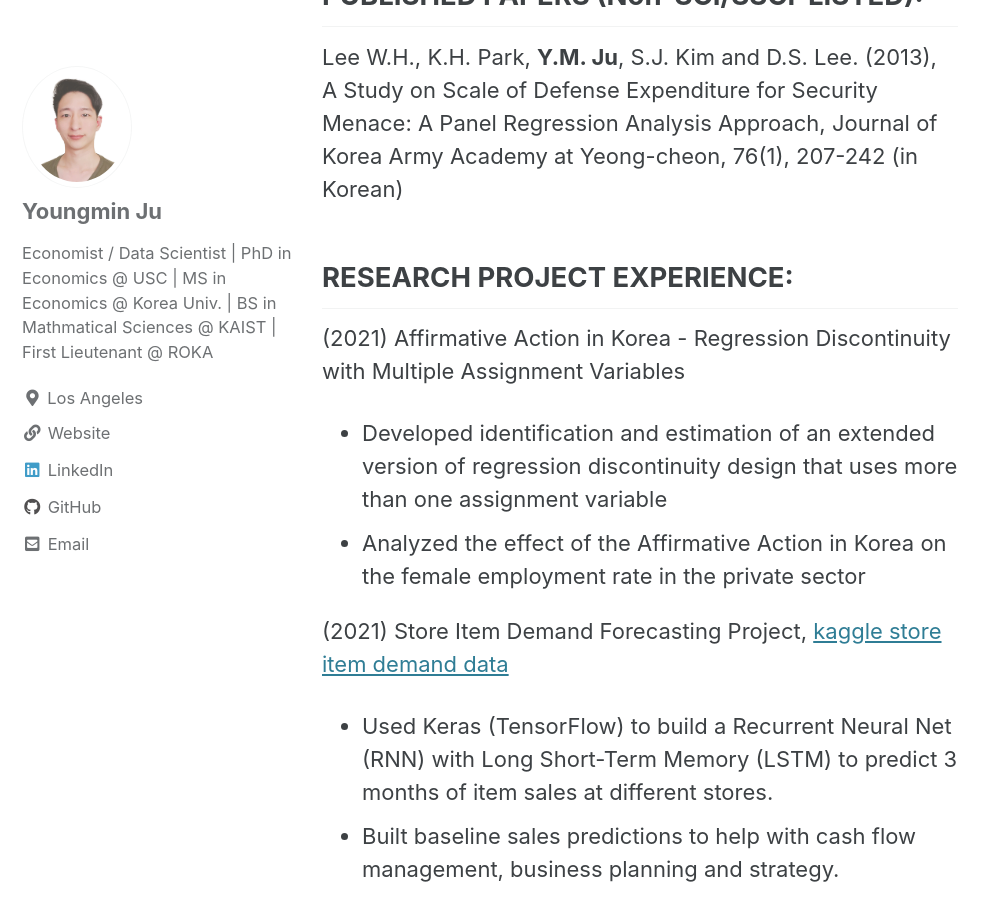
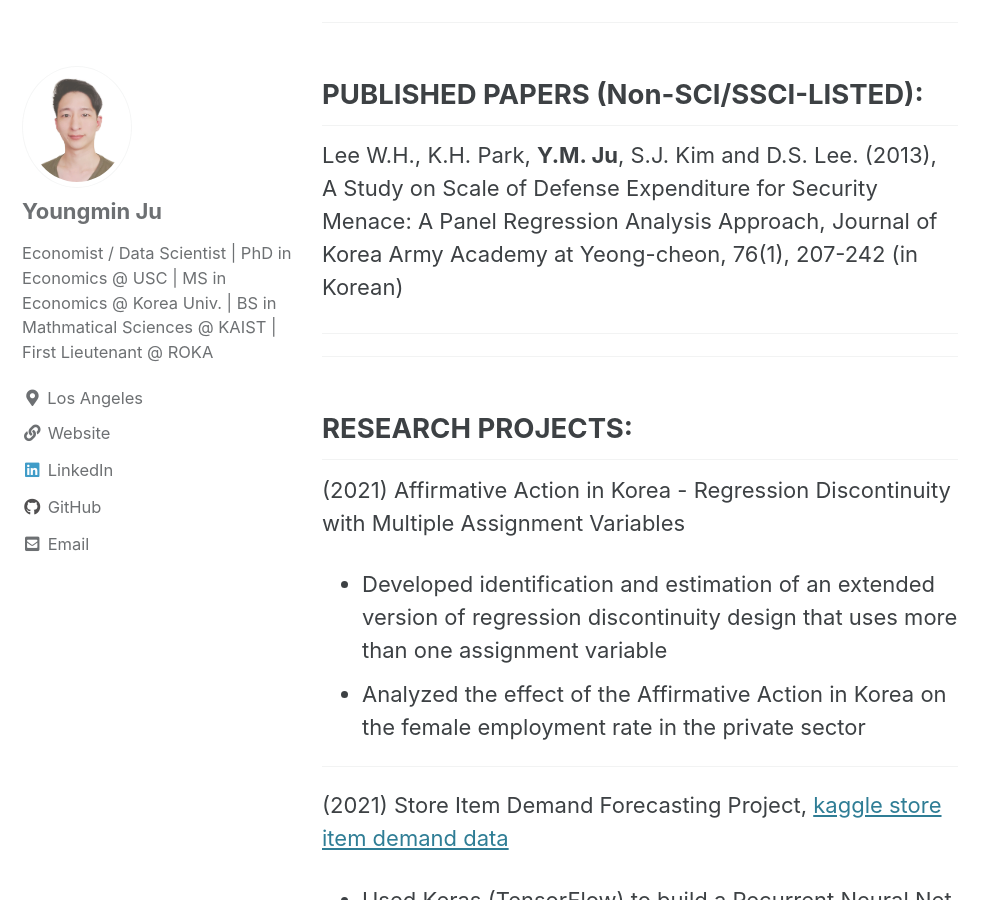
Before and after one commit to ymju86/ymju86.github.io, a Jekyll site: the page built from _pages/publications.md, in a window 1280 px wide and 900 px high, scrolled down 1617 px. Shown: the whole window, without its empty margins (0-998 px from the left). Built offline with Jekyll 4.4.1, drawn with Linux system fonts in a browser that asks for light colours; cached includes are drawn as plain includes.

Commit message:
Update publications.md

```diff
--- a/_pages/publications.md
+++ b/_pages/publications.md
@@ -6,6 +6,10 @@ header:
   image: "/images/fort point.png"
 ---
 
+
+--------------------------------------------------------------------------------------
+--------------------------------------------------------------------------------------
+
 ## PUBLISHED PAPERS (SCI/SSCI-LISTED):
 
 **Ju, Y.-M.** and Lee, M.-J. (2017), Control Function Approach for Partly Ordered Endogenous Treatments: Military Rank Premium in Wage. Oxf Bull Econ Stat, 79: 1176-1194. doi: [10.1111/obes.12199](https://doi.org/10.1111/obes.12199)
@@ -13,31 +17,49 @@ header:
 ### Abstract
 In treatment effect analysis, there are many cases where the treatment of interest is ordered (e.g. general-education years or medicine doses) and the control treatment is not zero, but a different type of treatment (a vocational training or a surgery). We develop an approach to find effects of partly ordered treatments, while correcting for possible treatment endogeneity with nearly parametric control functions. We use this control function approach, along with its supplementary version, to estimate effects of military ranks (ordered treatments) on wage relative to non-veteran status (control treatment) with the Wisconsin Longitudinal Study data. In our empirical analysis, the military rank effects differ much: officer has large positive effects, but enlisted ranks have small or no effects.
 
+--------------------------------------------------------------------------------------
+--------------------------------------------------------------------------------------
+
 ## PUBLISHED PAPERS (Non-SCI/SSCI-LISTED):
 
 Lee W.H., K.H. Park, **Y.M. Ju**, S.J. Kim and D.S. Lee. (2013), A Study on Scale of Defense Expenditure for Security Menace: A Panel Regression Analysis Approach, Journal of Korea Army Academy at Yeong-cheon, 76(1), 207-242 (in Korean)
 
-## RESEARCH PROJECT EXPERIENCE:
+--------------------------------------------------------------------------------------
+--------------------------------------------------------------------------------------
+
+## RESEARCH PROJECTS:
 
 (2021) Affirmative Action in Korea - Regression Discontinuity with Multiple Assignment Variables
 - Developed identification and estimation of an extended version of regression discontinuity design that uses more than one assignment variable
 - Analyzed the effect of the Affirmative Action in Korea on the female employment rate in the private sector
 
+--------------------------------------------------------------------------------------
+
 (2021) Store Item Demand Forecasting Project, [kaggle store item demand data](https://github.com/ymju86/Store_Item_Demand_Forecasting_Project)
 - Used Keras (TensorFlow) to build a Recurrent Neural Net (RNN) with Long Short-Term Memory (LSTM) to predict 3 months of item sales at different stores.
 - Built baseline sales predictions to help with cash flow management, business planning and strategy.
+
+--------------------------------------------------------------------------------------
 
 (2020) Customer Churn Prediction Project, [kaggle customer churn data](https://github.com/ymju86/Customer_Churn_Prediction_Project)
 - Developed a Customer Churn Prediction Model: Investigating how the features affect Retention by Logistic Regression, Building a multi-classification model with XGBoost
 - Found which customers are likely to churn and which features have the most impact on a customer leaving
 
+--------------------------------------------------------------------------------------
+
 (2020) Online Retail Project, [kaggle online retail data](https://github.com/ymju86/Online_Retail_Project)
 - Segmented and cleaned business performance metrics: Monthly Revenue, Activation Rate, Monthly Retention Rate, Churn Rate
 - Conducted Life Time Value (LTV) methods and increased accuracy of a multi-classification model from 76.5% to 84% with XGBoost
+-
+--------------------------------------------------------------------------------------
 
 (Jan. 2012 – Dec. 2012)  A Study on the Estimation of Optimal Defense R&D Expenditure and Efficient Management, Korea Army Academy at Yeongcheon (KAAY)
 
+--------------------------------------------------------------------------------------
+
 (Jan. 2011 – Nov. 2011)  The Study on Scale of Defense Expenditure, KAAY
+
+--------------------------------------------------------------------------------------
 
 (Oct. 2009 – Mar. 2010)  Economic Effects of Alleged Anti-Competitive Behavior of Top Automobile Parts Company, Research Assistant, Hyundai MOBIS
 - Designed causal inference models to investigate the economic effects of alleged anti-competitive behaviors of Hyundai Mobis on retail agencies, mediating companies,repair shops, and consumers.
```
